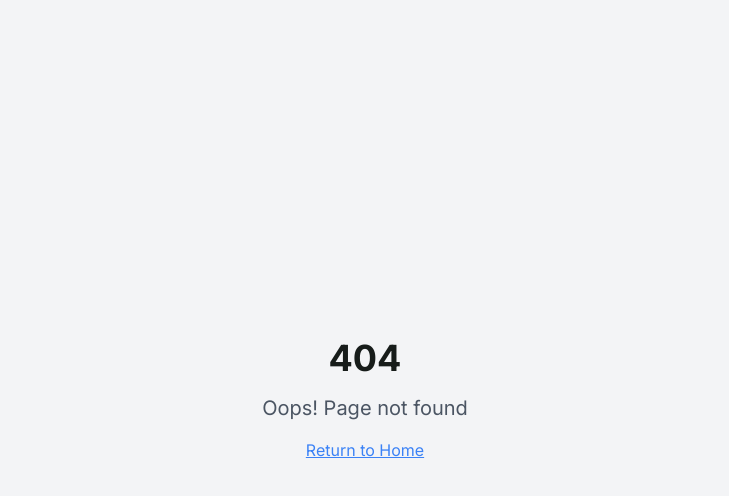
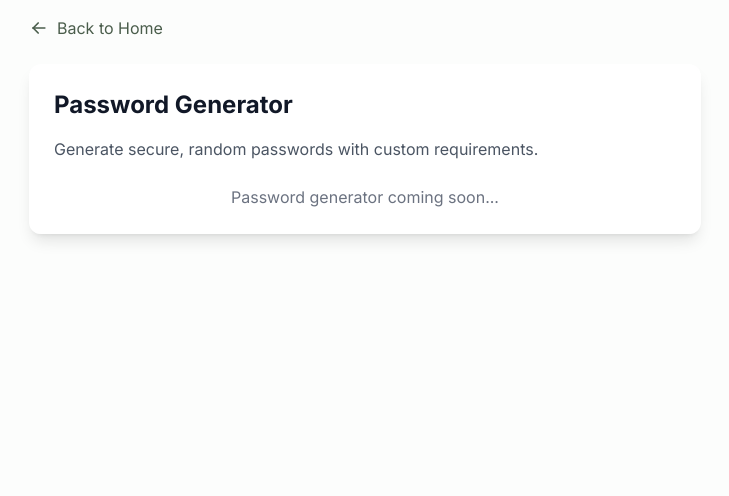
Before and after one commit to nammour22/securekey-caddy, a React (Vite) app: page /generate in a window 1280 px wide. Before the commit this address had no page. Shown: the top 496 px of the page, without its empty margins (275-1004 px from the left). Built offline with nearby package versions, Linux system fonts and the light colour scheme.

Commit message:
Fix: 404 error on navigation
The password generator and password vault links currently return a 404 error.  This commit addresses that issue.

```diff
--- a/src/App.tsx
+++ b/src/App.tsx
@@ -6,6 +6,8 @@ import { QueryClient, QueryClientProvider } from "@tanstack/react-query";
 import { BrowserRouter, Routes, Route } from "react-router-dom";
 import { motion, AnimatePresence } from "framer-motion";
 import Index from "./pages/Index";
+import Generator from "./pages/Generator";
+import Vault from "./pages/Vault";
 import NotFound from "./pages/NotFound";
 
 const queryClient = new QueryClient();
@@ -19,6 +21,8 @@ const App = () => (
         <AnimatePresence mode="wait">
           <Routes>
             <Route path="/" element={<Index />} />
+            <Route path="/generate" element={<Generator />} />
+            <Route path="/vault" element={<Vault />} />
             <Route path="*" element={<NotFound />} />
           </Routes>
         </AnimatePresence>
--- /dev/null
+++ b/src/pages/Generator.tsx
@@ -0,0 +1,41 @@
+
+import { motion } from "framer-motion";
+import { IconArrowLeft } from "@tabler/icons-react";
+import { Link } from "react-router-dom";
+
+const Generator = () => {
+  return (
+    <div className="min-h-screen p-4">
+      <motion.div
+        initial={{ opacity: 0, y: 20 }}
+        animate={{ opacity: 1, y: 0 }}
+        transition={{ duration: 0.5 }}
+        className="max-w-2xl mx-auto"
+      >
+        <Link
+          to="/"
+          className="inline-flex items-center text-sage-500 hover:text-sage-600 mb-6"
+        >
+          <IconArrowLeft className="w-5 h-5 mr-2" />
+          Back to Home
+        </Link>
+
+        <div className="glass-panel rounded-xl p-6">
+          <h1 className="text-2xl font-bold text-gray-900 mb-4">
+            Password Generator
+          </h1>
+          <p className="text-gray-600 mb-6">
+            Generate secure, random passwords with custom requirements.
+          </p>
+
+          {/* Password generator functionality will be implemented here */}
+          <div className="text-center text-gray-500">
+            Password generator coming soon...
+          </div>
+        </div>
+      </motion.div>
+    </div>
+  );
+};
+
+export default Generator;
--- /dev/null
+++ b/src/pages/Vault.tsx
@@ -0,0 +1,41 @@
+
+import { motion } from "framer-motion";
+import { IconArrowLeft } from "@tabler/icons-react";
+import { Link } from "react-router-dom";
+
+const Vault = () => {
+  return (
+    <div className="min-h-screen p-4">
+      <motion.div
+        initial={{ opacity: 0, y: 20 }}
+        animate={{ opacity: 1, y: 0 }}
+        transition={{ duration: 0.5 }}
+        className="max-w-2xl mx-auto"
+      >
+        <Link
+          to="/"
+          className="inline-flex items-center text-sage-500 hover:text-sage-600 mb-6"
+        >
+          <IconArrowLeft className="w-5 h-5 mr-2" />
+          Back to Home
+        </Link>
+
+        <div className="glass-panel rounded-xl p-6">
+          <h1 className="text-2xl font-bold text-gray-900 mb-4">
+            Password Vault
+          </h1>
+          <p className="text-gray-600 mb-6">
+            Securely store and manage your passwords.
+          </p>
+
+          {/* Password vault functionality will be implemented here */}
+          <div className="text-center text-gray-500">
+            Password vault coming soon...
+          </div>
+        </div>
+      </motion.div>
+    </div>
+  );
+};
+
+export default Vault;
```
